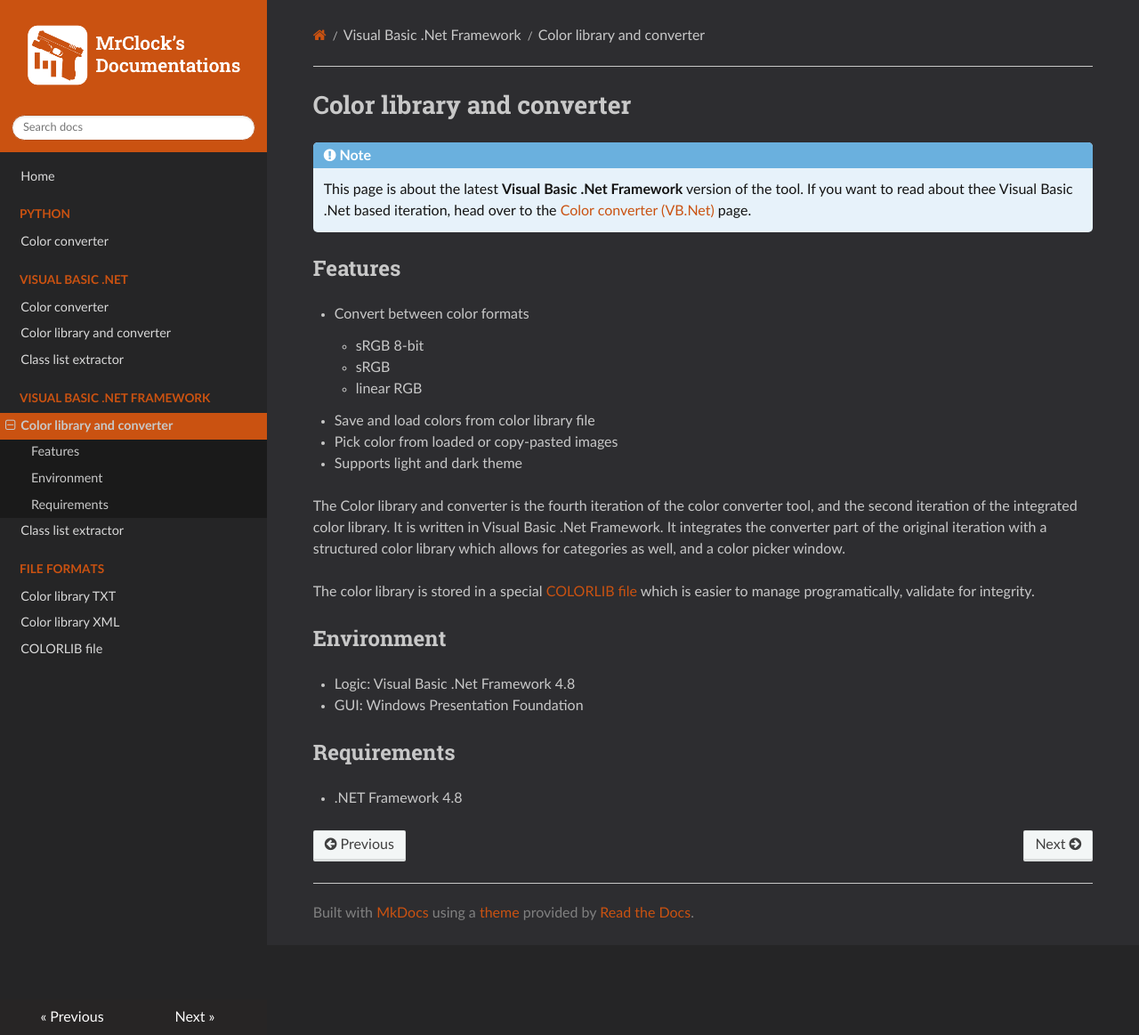
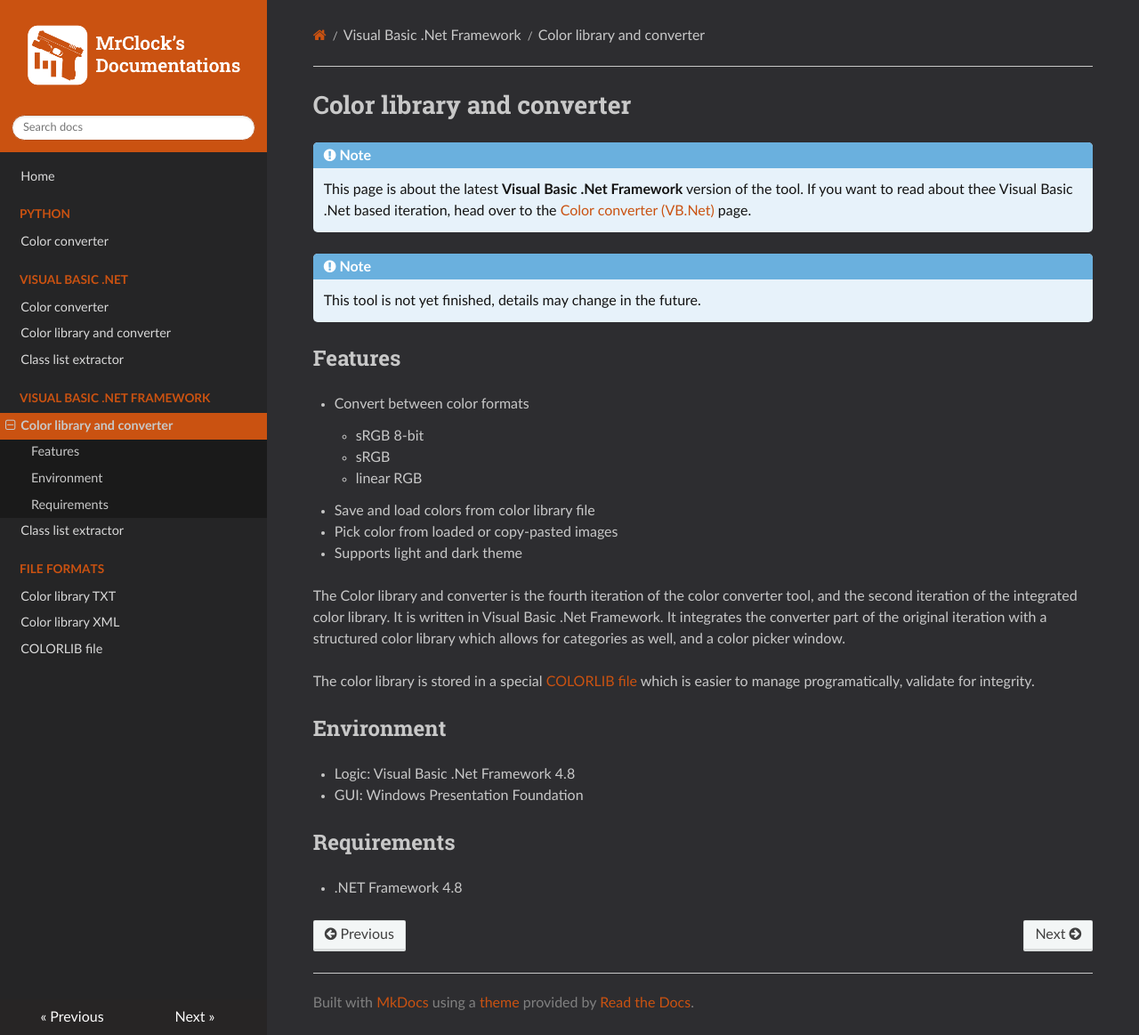
Before and after one commit to MrClock8163/ToolDocumentation, an MkDocs documentation site: the page built from docs/vbnetframework/colorlibrary.md, in a window 1280 px wide and 1163 px high. Shown: the whole window at 89% size. Built offline with MkDocs 1.6.1, drawn with Linux system fonts in a browser that asks for light colours; nearby versions of some CDN libraries.

Commit message:
Update colorlibrary.md

```diff
--- a/docs/vbnetframework/colorlibrary.md
+++ b/docs/vbnetframework/colorlibrary.md
@@ -3,6 +3,11 @@
 !!! note
 
 	This page is about the latest **Visual Basic .Net Framework** version of the tool. If you want to read about thee Visual Basic .Net based iteration, head over to the [Color converter (VB.Net)](../vbnet/colorlibrary.md) page.
+
+!!! note
+
+	This tool is not yet finished, details may change in the future.
+
 
 ## Features
 
```
